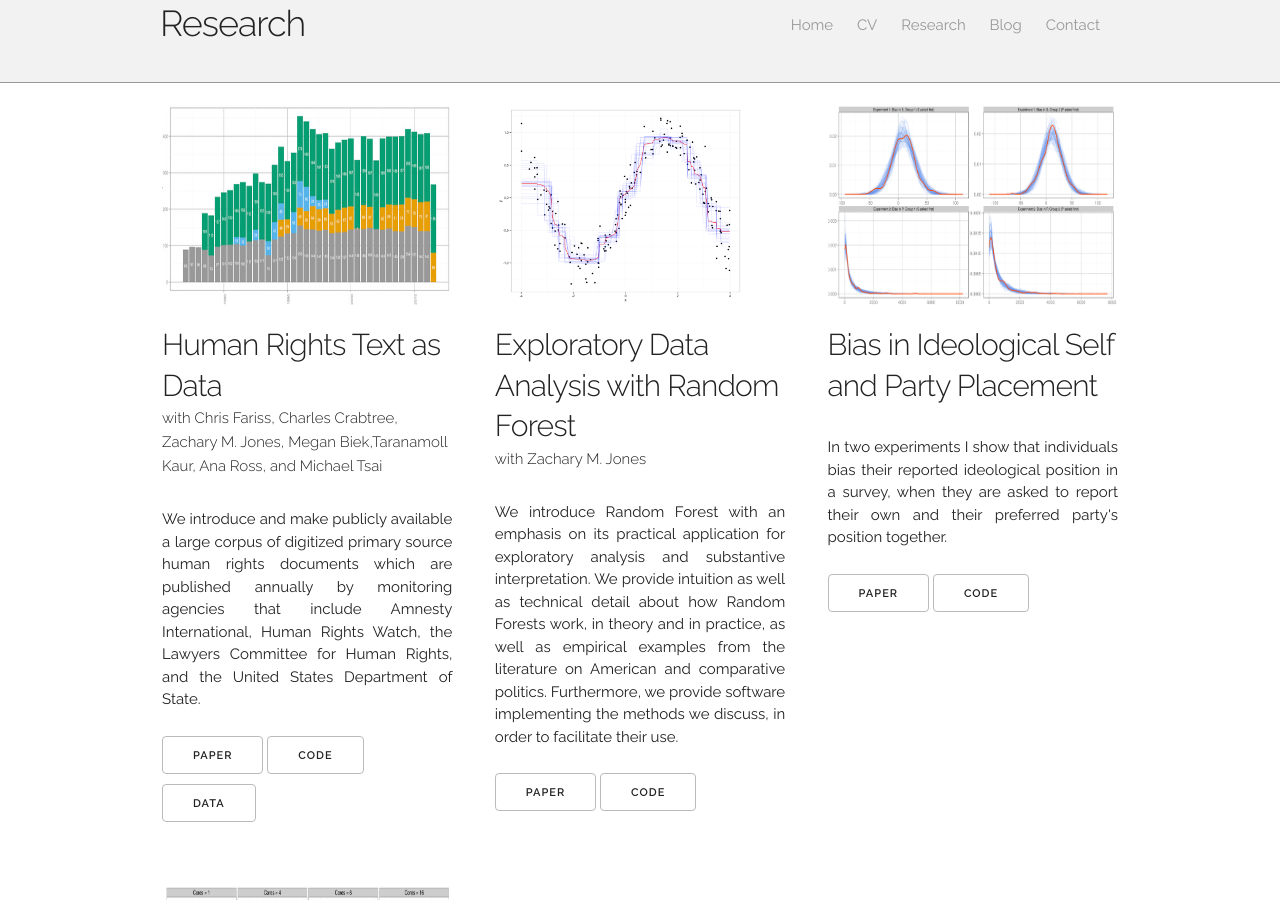
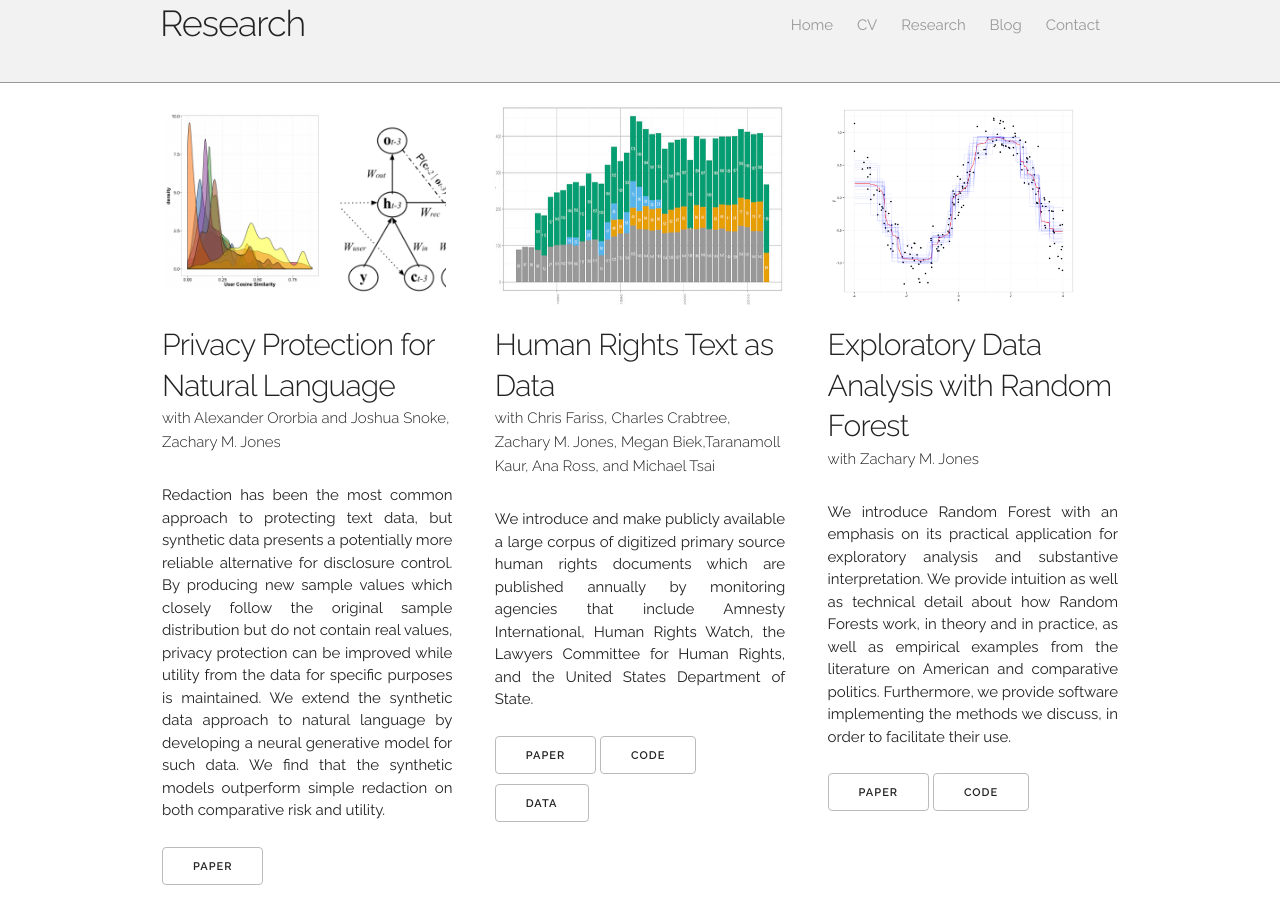
Before and after one commit to flinder/flinder.github.io, a Jekyll site: the page built from research.html, in a window 1280 px wide and 900 px high. Built offline with Jekyll 4.4.1, drawn with Linux system fonts in a browser that asks for light colours.

Commit message:
new research post + other updates

```diff
--- a/cv/index.html
+++ b/cv/index.html
@@ -75,7 +75,7 @@ Biek,Taranamoll Kaur, Ana Ross, and Michael Tsai (2015), <a href="http://journal
 <div class="twelve columns">
     <h5>Research Assistance</h5>
     <hr>
-    <p class="entry">Text as Policy: Measuring Policy Similarity through Bill Text Reuse, <a href="http://sites.psu.edu/desmaraisgroup/">Prof. Bruce Desmarais</a></p>
+    <p class="entry">Text as Policy: Measuring Policy Similarity through Bill Text Reuse, <a href="http://sites.psu.edu/desmaraisgroup/">Prof. Bruce Desmarais</a> (2015-2016)</p>
     <p class="entry">Bayesian Measurement Models for Large Scale Data, <a href="http://hhd.psu.edu/hdfs/directory/bio.aspx?id=149">Prof. Eric Loken</a>,<a href="http://www.cogsci.uci.edu/~zoravecz/bayes/index.php?site=BOUM">Prof. Zita Oravecz</a> (BDSS IGERT Research Rotation, Department for Human Developmentand Family Studies, Penn State) (2014-2015)</p>
     <p class="entry">Legislative Speech Project, <a href="http://polisci.la.psu.edu/people/blm24">Prof. Burt Monroe</a>, Pennsylvania State University (2013-2014)</p>
     <p class="entry">Text Analysis of German State Pary Manifestos, <a href="http://www.tbraeuninger.de/">Prof. Thomas Bräuninger</a>, University of Mannheim (2011-2013)</p>
@@ -85,6 +85,9 @@ Biek,Taranamoll Kaur, Ana Ross, and Michael Tsai (2015), <a href="http://journal
 
 <div class="twelve columns">
     <h5>Conference Presentations</h5><hr>
+      <p class="entry">APSA Annual Meeting (2016): Text as Policy: Measuring Policy Similarity through Bill Text Reuse</p>
+      <p class="entry">Polmeth 2016: Text as Policy: Measuring Policy Similarity
+      through Bill Text Reuse (Poster)</p>
     <p class="entry">MPSA Annual Meeting (2015): Bias in Ideological Self and Party Placement. The Consistency Effect.</p>
     <p class="entry">Polmeth 2014: Data Mining as Exploratory Data Analysis (Poster, with <a href="http://zmjones.com">Zachary M. Jones</a>)</p>
 </div>
--- a/index.html
+++ b/index.html
@@ -9,7 +9,11 @@ title: Fridolin Linder
 
 <div id="welcome" class="twelve columns" >
     <h4>About</h4><hr/>
-    <p>I'm a third year graduate student in Political Science and <a href="http://bdss.psu.edu/education">Social Data Analytics</a> at the Pennsylvania State University. I'm studying the application of statistical and machine learning tools to social science questions. My projects focus on the application of modern text analysis tools to legislative and human rights text and the measurement of social scientific concept such as ideology. My advisor is <a href="https://sites.psu.edu/desmaraisgroup/people/">Prof. Bruce Desmarais</a> and I am part of the <a href="http://sites.psu.edu/desmaraisgroup/">Interdependence in Governance and Policy Lab</a>.</p>
+    <p>I'm a third year graduate student in Political Science and <a
+        href="http://bdss.psu.edu/education">Social Data Analytics</a> at the
+    Pennsylvania State University. I'm studying the application of statistical
+    and machine learning tools to social science questions. My projects focus on
+    the application of modern text analysis tools to social media content, legislative and human rights text and the measurement of social scientific concept such as ideology. My advisor is <a href="https://sites.psu.edu/desmaraisgroup/people/">Prof. Bruce Desmarais</a> and I am part of the <a href="http://sites.psu.edu/desmaraisgroup/">Interdependence in Governance and Policy Lab</a>.</p>
 
     <p> Check out my <a href="/cv.html">CV</a> and <a href="/research.html">research page</a> for more information on my work. You can also find (almost) all of my code on <a href="https://github.com/flinder">github</a>. </p>
 
--- a/research.html
+++ b/research.html
@@ -13,11 +13,31 @@ title: Research
 <div class="row research row">
 
     <div class="research post four columns">
+        <a href="http://arxiv.org/abs/1606.01151">
+            <img class="research image" src="images/synt_text.png" align="center">
+            <h4>Privacy Protection for Natural Language</h4>
+
+        </a>
+
+        <h6>with <a href="http://www.personal.psu.edu/ago109/">Alexander
+                Ororbia</a> and <a
+                href="http://stat.psu.edu/people/jvs140@psu.edu">Joshua Snoke</a>, <a href="http://zmjones.com">Zachary M. Jones</a></h6>
+
+        <p>Redaction has been the most common approach to protecting text data, but synthetic data presents a potentially more reliable alternative for disclosure control. By producing new sample values which closely follow the original sample distribution but do not contain real values, privacy protection can be improved while utility from the data for specific purposes is maintained. We extend the synthetic data approach to natural language by developing a neural generative model for such data. We find that the synthetic models outperform simple redaction on both comparative risk and utility.
+       </p>
+
+        <div class="row">
+            <a class="button" href="http://arxiv.org/abs/1606.01151">Paper</a>
+        </div>
+
+    </div>
+
+
+    <div class="research post four columns">
         <a href="http://journals.plos.org/plosone/article?id=10.1371/journal.pone.0138935">
             <img class="research image" src="images/human_rights_text.jpg" align="center">
             <h4>Human Rights Text as Data</h4>
         </a>
-
         <h6>with <a href="http://cfariss.com/">Chris Fariss</a>, <a href="http://charlescrabtree.com/">Charles Crabtree</a>, <a href="http://zmjones.com">Zachary M. Jones</a>, Megan Biek,Taranamoll Kaur, Ana Ross, and Michael Tsai</h6>
 
         <p> We introduce and make publicly available a large corpus of digitized primary source human rights documents which are published annually by monitoring agencies that include Amnesty International, Human Rights Watch, the Lawyers Committee for Human Rights, and the United States Department of State.
@@ -51,6 +71,12 @@ title: Research
     </div>
 
 
+</div>
+
+
+<!--- Second row -->
+
+<div class="row research row">
 
     <div class="research post four columns">
         <a href="https://github.com/flinder/rationalization">
@@ -72,13 +98,6 @@ title: Research
 
     </div>
 
-</div>
-
-
-<!--- Second row -->
-
-<div class="row research row">
-
     <div class="research post four columns">
         <a href="https://github.com/flinder/aeep_mcmc">
             <img class="research image" src="images/accuracy_irt.png" align="center">
```
Also changed, not shown: images/synt_text.png (added), 1 other file.
